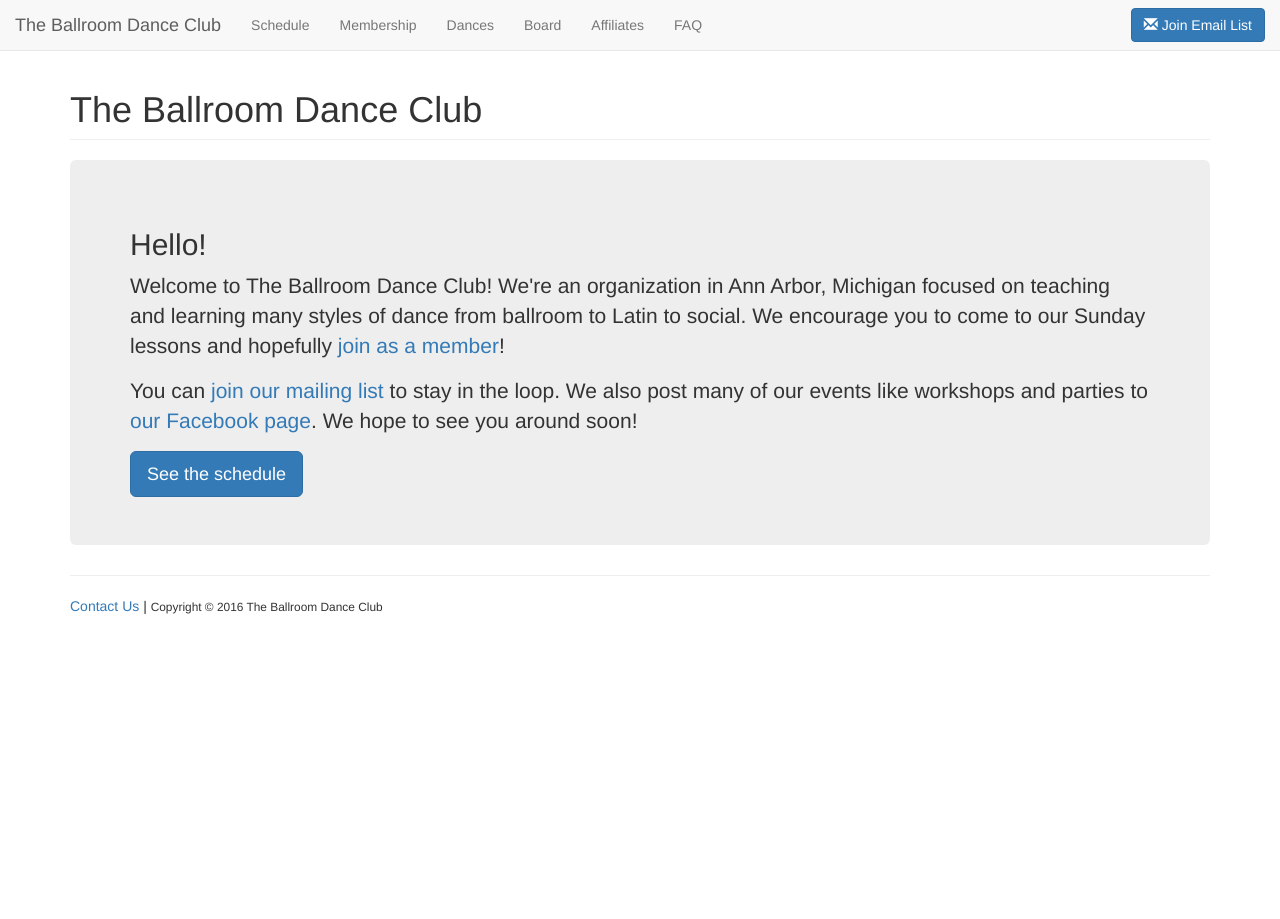
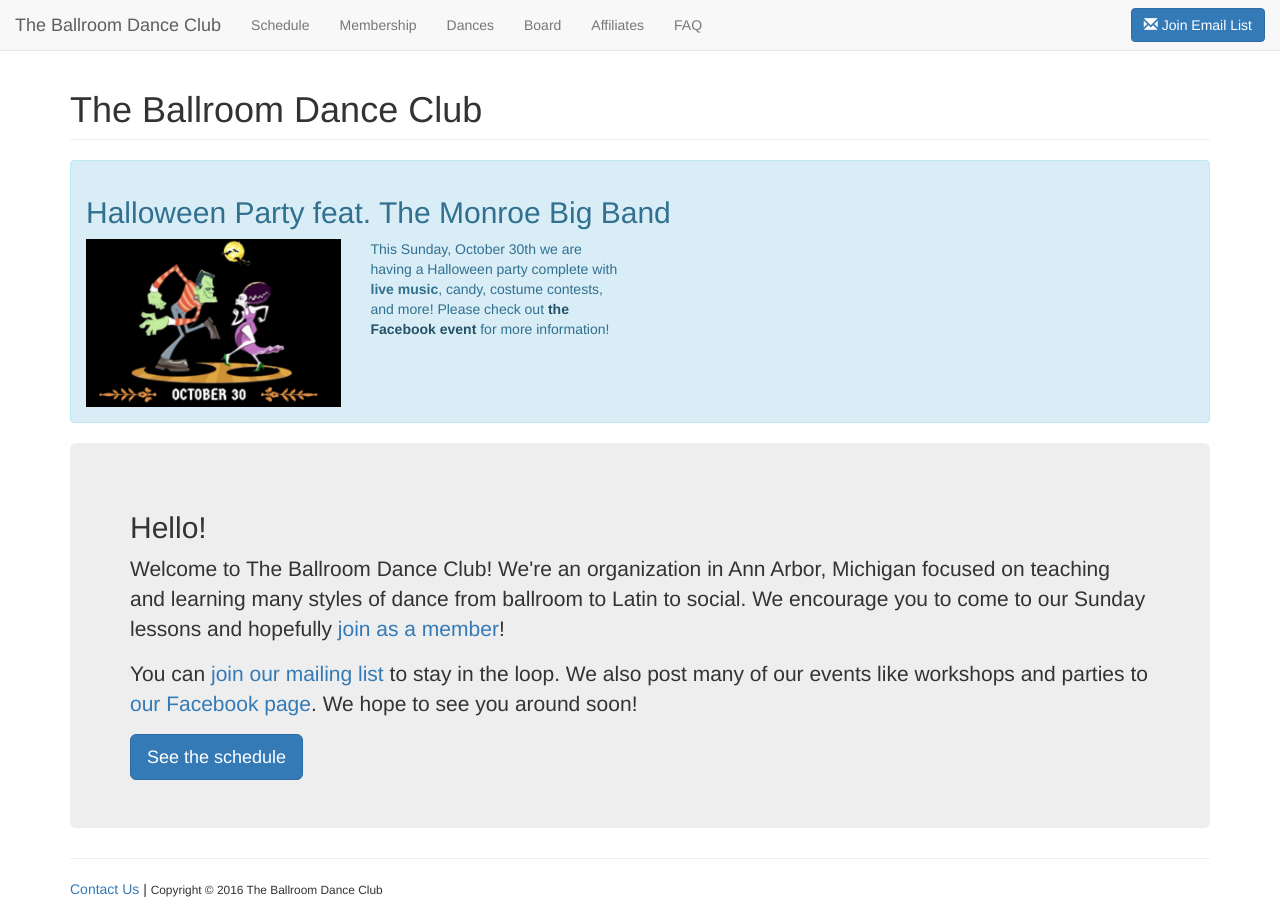
Before and after one commit to ballroom-dance-club/ballroom-dance-club.github.io, a Jekyll site: the page built from index.html, in a window 1280 px wide. Built offline with Jekyll 4.4.1, drawn with Linux system fonts in a browser that asks for light colours; nearby versions of some CDN libraries.

Commit message:
Add Halloween Party notification to home page

```diff
--- a/_includes/sitewide_messaging.html
+++ b/_includes/sitewide_messaging.html
@@ -1,2 +1,2 @@
-{% if site.sitewide_warning_message %}<div class="alert alert-warning"><p class="lead">{{ site.sitewide_warning_message }}</p></div>{% endif %}
-{% if site.sitewide_info_message %}<div class="alert alert-info"><p class="lead">{{ site.sitewide_info_message }}</p></div>{% endif %}
+{% if site.sitewide_warning_message %}<div class="alert alert-warning">{{ site.sitewide_warning_message }}</div>{% endif %}
+{% if site.sitewide_info_message %}<div class="alert alert-info">{{ site.sitewide_info_message }}</div>{% endif %}
--- a/_layouts/default.html
+++ b/_layouts/default.html
@@ -18,8 +18,8 @@
             <h1 class="page-header">{{ page.title|default:"The Ballroom Dance Club" }}</h1>
             <main>
             {% include sitewide_messaging.html %}
-            {% if page.warning_message %}<div class="alert alert-warning"><p class="lead">{{ page.warning_message }}</p></div>{% endif %}
-            {% if page.info_message %}<div class="alert alert-info"><p class="lead">{{ page.info_message }}</p></div>{% endif %}
+            {% if page.warning_message %}<div class="alert alert-warning">{{ page.warning_message }}</div>{% endif %}
+            {% if page.info_message %}<div class="alert alert-info">{{ page.info_message }}</div>{% endif %}
             {{ content }}
             </main>
             <hr/>
--- a/index.html
+++ b/index.html
@@ -2,6 +2,20 @@
 layout: default
 seo:
   type: Organization
+info_message: >
+    <h2>Halloween Party feat. The Monroe Big Band</h2>
+    <div class="row">
+        <div class="col-sm-6 col-md-3">
+            <img class="img-responsive" src="/images/events/halloween-party-2016-10-30.png" alt="Halloween Party announcement for October 30th, 2016">
+        </div>
+        <div class="col-sm-6 col-md-3">
+            <p>
+                This Sunday, October 30th we are having a Halloween party complete with <strong>live music</strong>, candy, costume contests,
+                and more! Please check out <a href="https://www.facebook.com/events/1293416184023910/" class="alert-link" data-track="link:halloween party 2016">the Facebook event</a>
+                for more information!
+            </p>
+        </div>
+    </div>
 ---
 
 <div class="jumbotron">
```
Also changed, not shown: images/events/halloween-party-2016-10-30.png (added).
